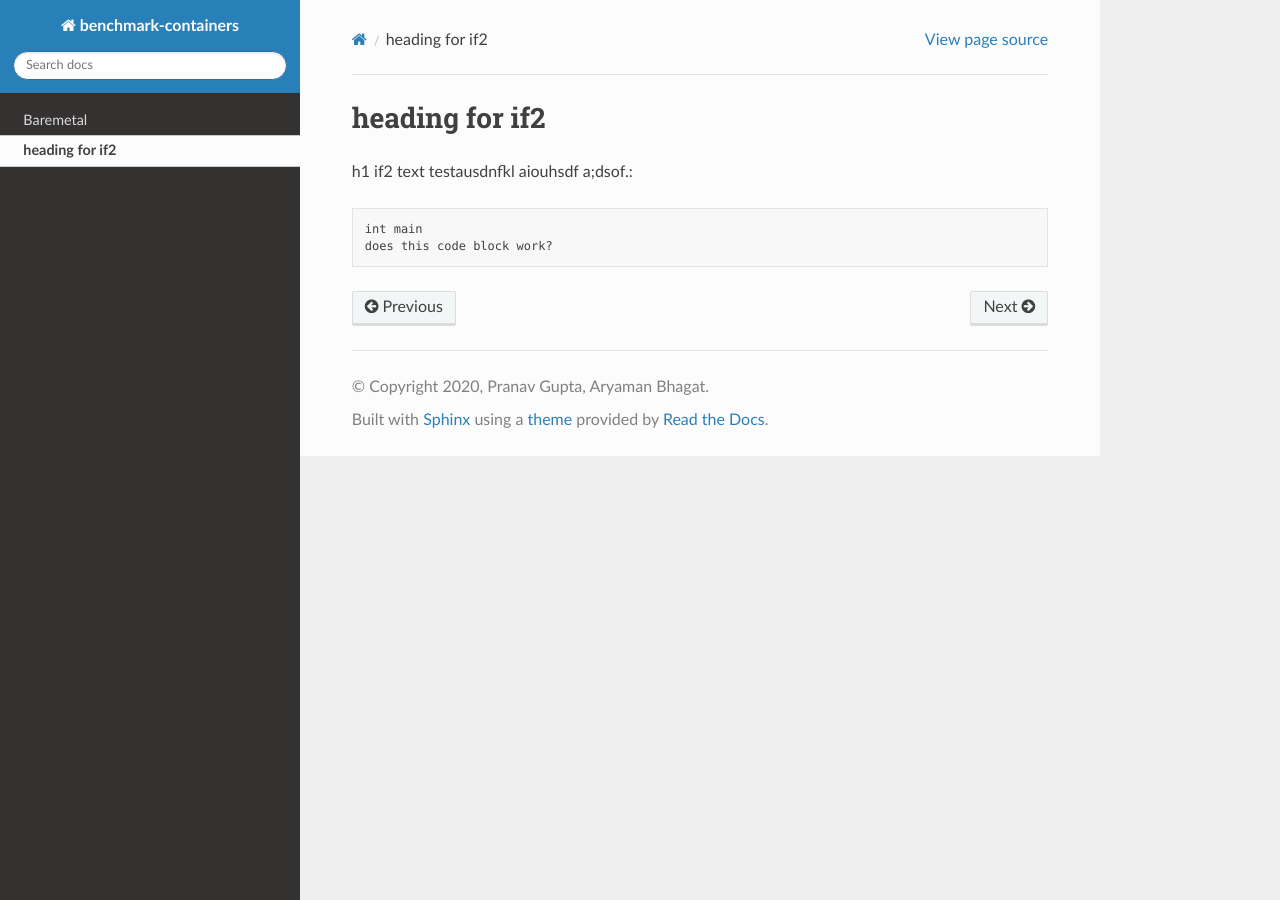
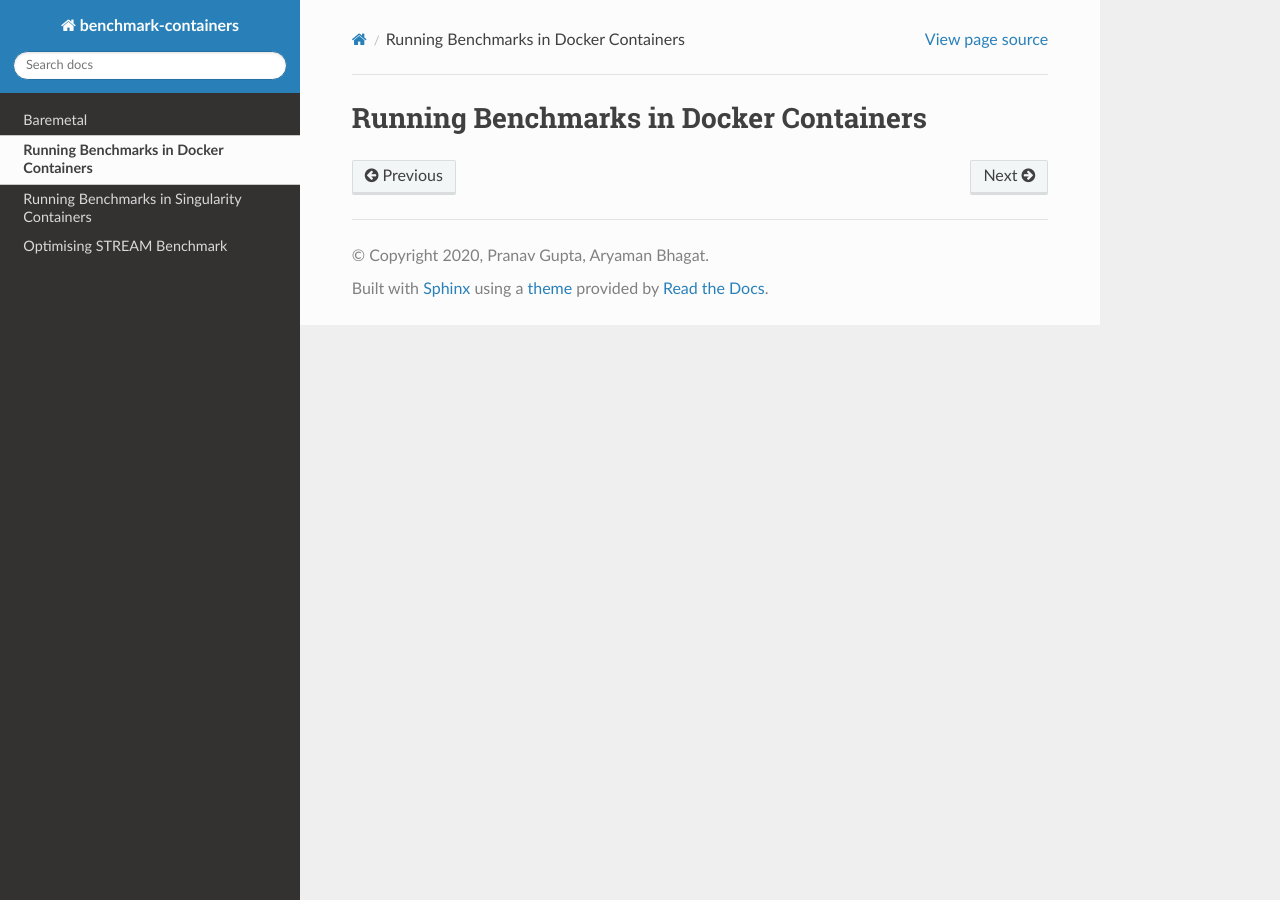
Before and after one commit to pranagupt/benchmark-hpc-containers, a Sphinx documentation site: the page built from docs/docker.rst, in a window 1280 px wide. Built offline with Sphinx 7.4.7 and the Read the Docs theme 2.0.0, drawn with Linux system fonts in a browser that asks for light colours.

Commit message:
added docs for optimising STREAM benchmark

```diff
--- a/docs/docker.rst
+++ b/docs/docker.rst
@@ -1,8 +1,2 @@
-heading for if2
-===============
-
-h1 if2 text
-testausdnfkl aiouhsdf a;dsof.::
-
-    int main
-    does this code block work?
+Running Benchmarks in Docker Containers
+=======================================
--- a/docs/index.rst
+++ b/docs/index.rst
@@ -1,4 +1,4 @@
-`Welcome to benchmark-containers's documentation!
+Welcome to benchmark-containers's documentation!
 ================================================
 
 Subheadingsayguide
--- a/docs/singularity.rst
+++ b/docs/singularity.rst
@@ -0,0 +1,2 @@
+Running Benchmarks in Singularity Containers
+============================================
```
Also changed, not shown: docs/optimisation.rst (+52 -0 lines).
